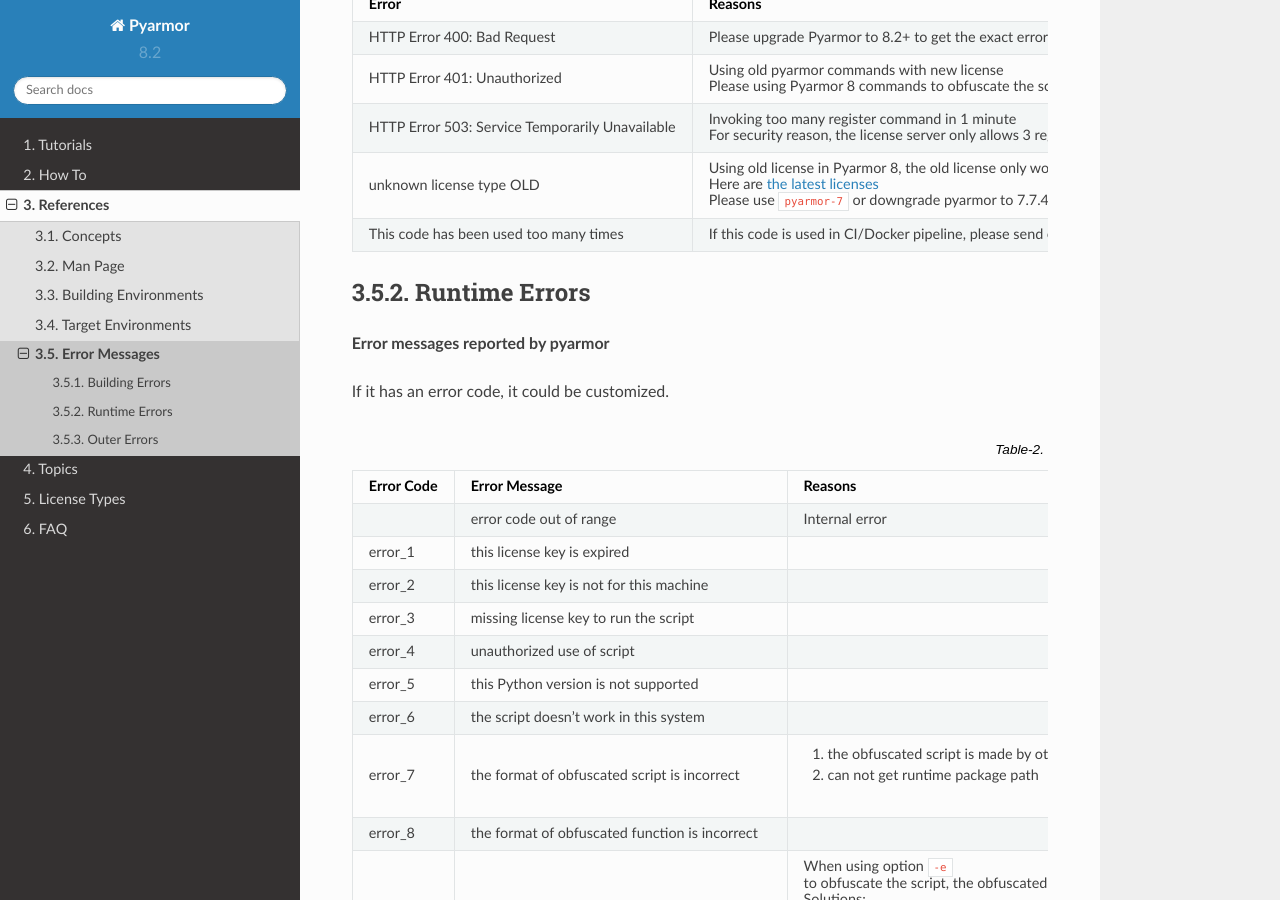
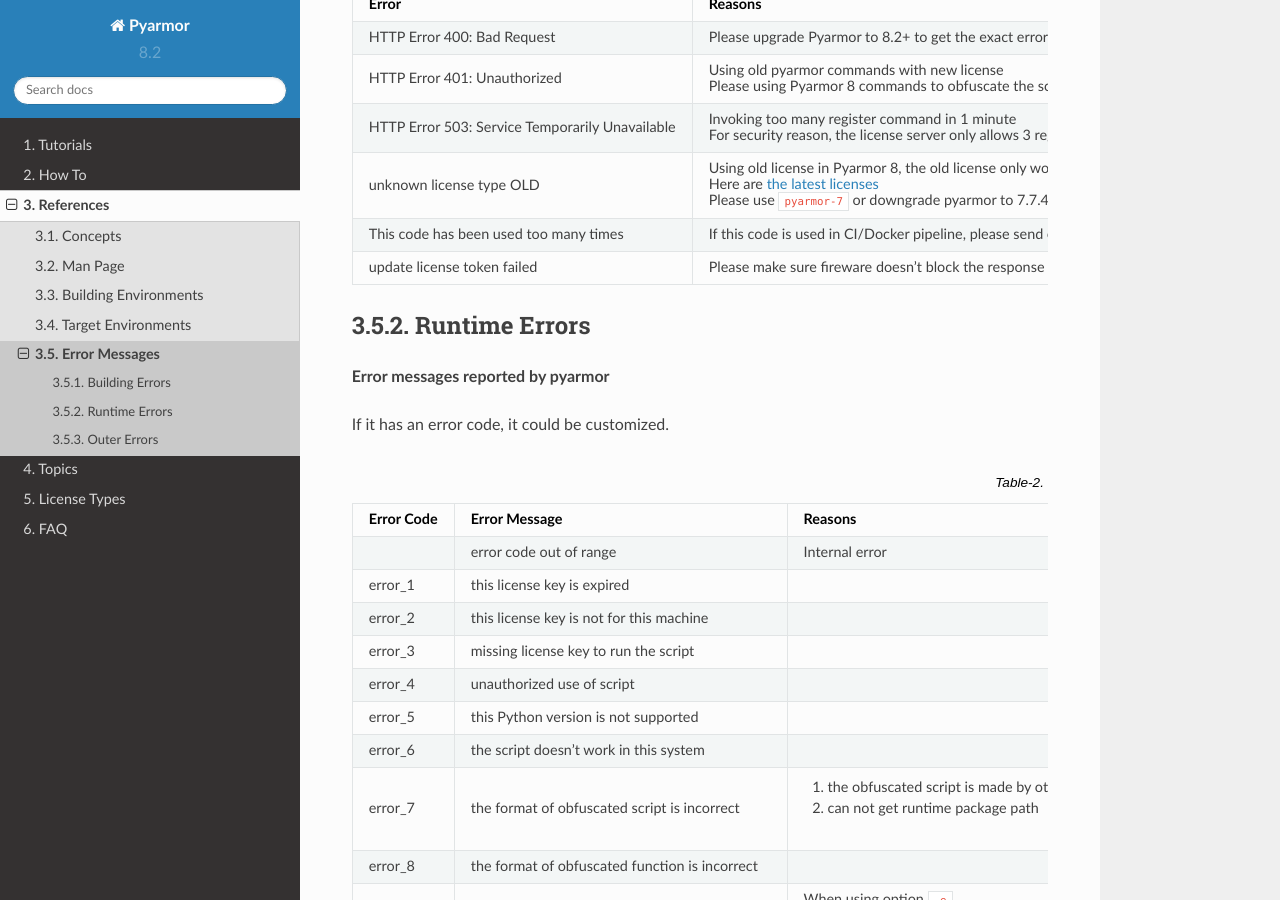
Before and after one commit to dashingsoft/pyarmor, a Sphinx documentation site: the page built from docs/reference/errors.rst, in a window 1280 px wide and 900 px high, scrolled down 845 px. Built offline with Sphinx 7.4.7 and the Read the Docs theme 2.0.0, drawn with Linux system fonts in a browser that asks for light colours.

Commit message:
Add error message for fireware issue

```diff
--- a/docs/reference/errors.rst
+++ b/docs/reference/errors.rst
@@ -71,6 +71,8 @@
        Please use ``pyarmor-7`` or downgrade pyarmor to 7.7.4
    * - This code has been used too many times
      - If this code is used in CI/Docker pipeline, please send **order information** by registration email of this code to pyarmor@163.com to unlock it. Do not send this code only, it doesn't make sense.
+   * - update license token failed
+     - Please make sure fireware doesn't block the response of license server. If possible, verify it in non-fireware device.
 
 Runtime Errors
 ==============
```
